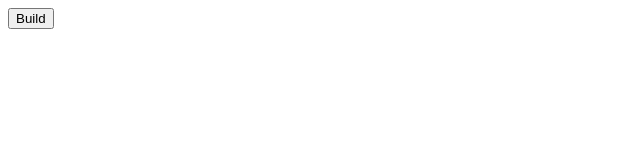
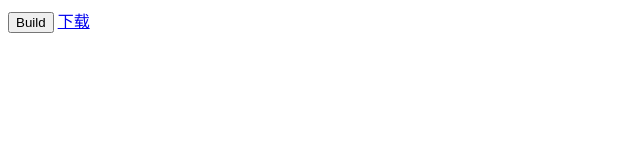
Before and after one commit to mulab/TUNet-build-server, a plain HTML site: page build.html in a window 1280 px wide. Shown: the full height of the page, 0-640 px from the left. Drawn offline with Linux system fonts and the light colour scheme.

Commit message:
add download link

```diff
--- a/build.html
+++ b/build.html
@@ -6,6 +6,7 @@
 </head>
 <body>
 <input type="submit" value="Build" onclick="build()">
+<a href="/download">下载</a>
 <div id="message"></div>
 <script>
   function build() {
```
